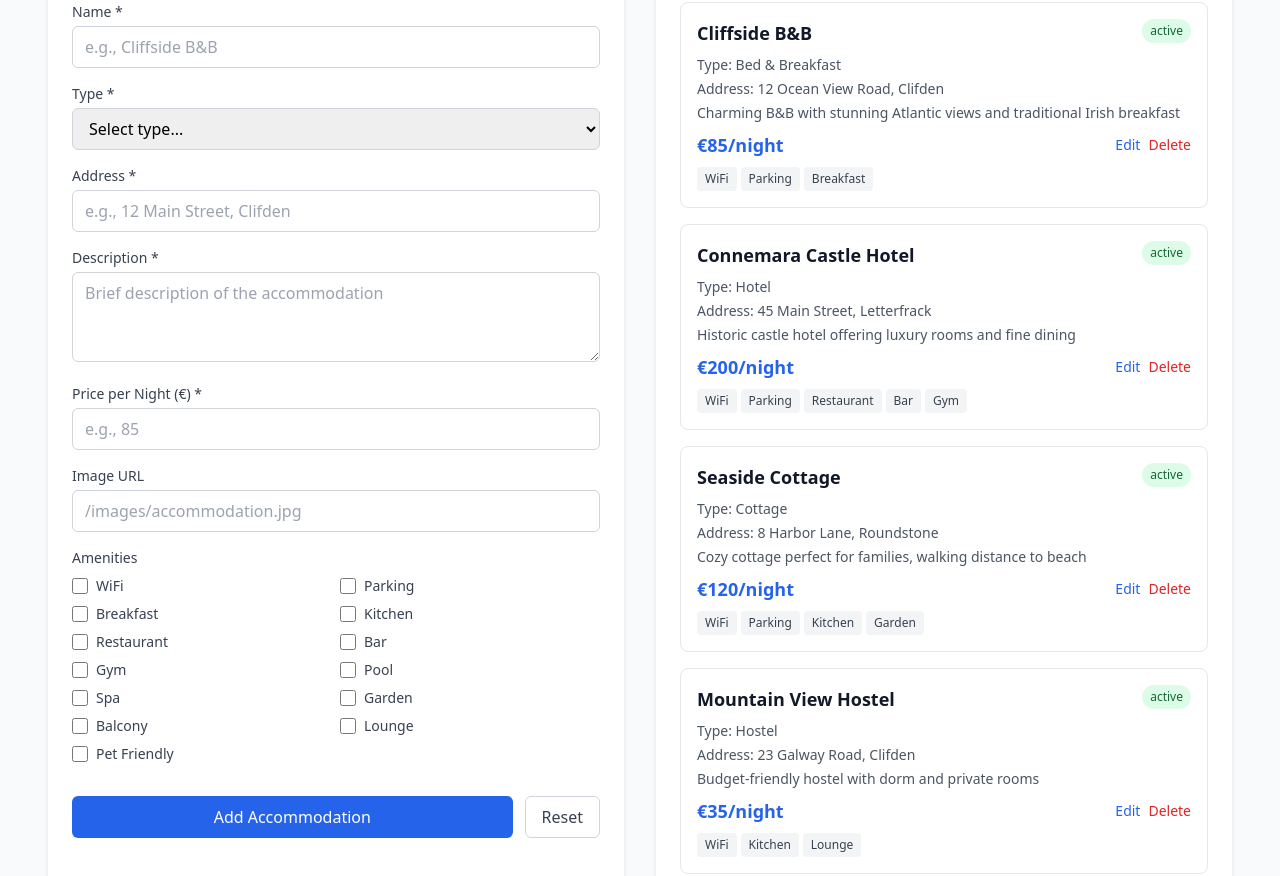
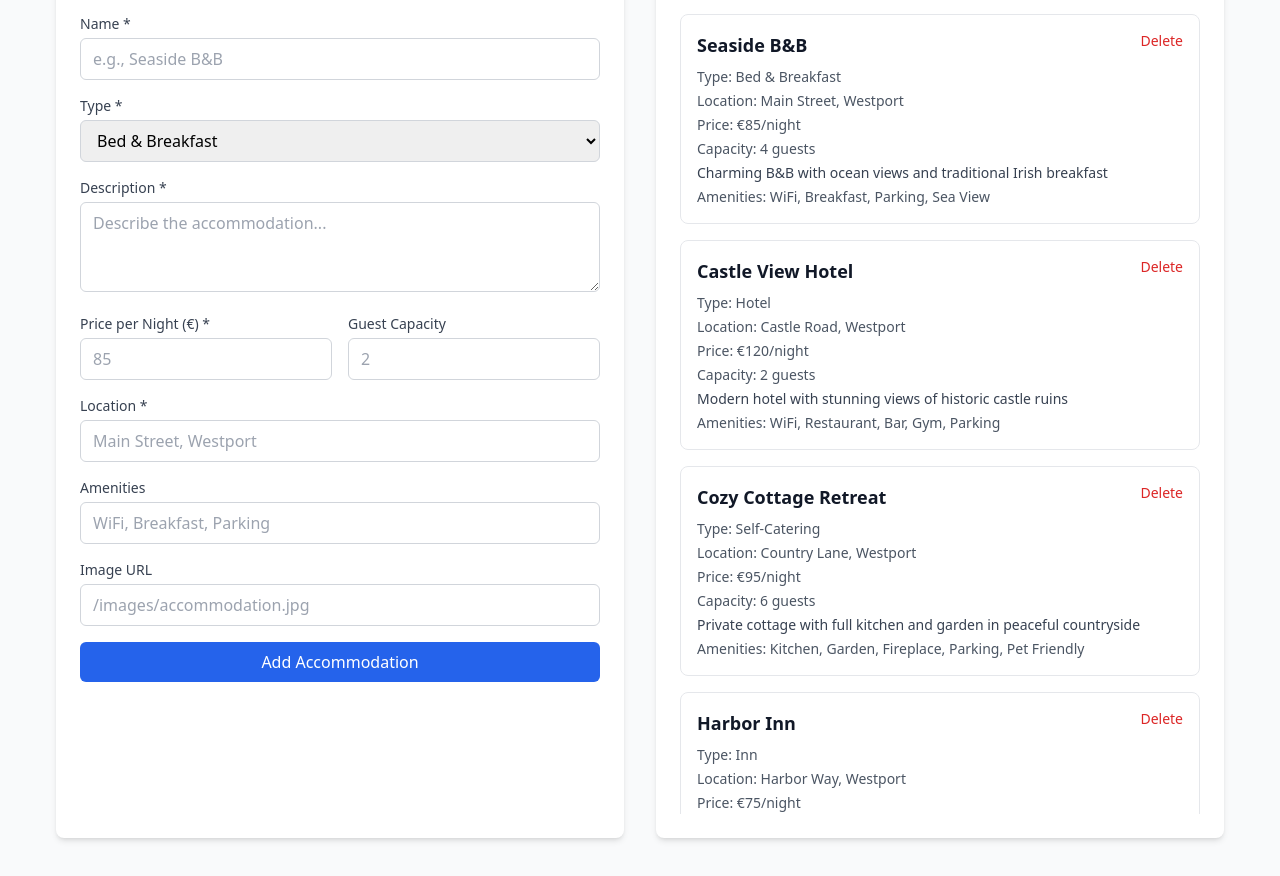
Before and after one commit to dhannan12/pilot-dev-test, a React (Vite) app: page / in a window 1280 px wide. Shown: the part 327-1203 px from the top of the page. Built offline with nearby package versions, Linux system fonts and the light colour scheme.

Commit message:
feat: SCRUM-1143 — AdminAddsA

```diff
--- a/src/components/AdminAddsA.tsx
+++ b/src/components/AdminAddsA.tsx
@@ -1,7 +1,7 @@
 /**
  * AdminAddsA — Admin interface for adding new accommodations to the website
  *
- * Features: accommodation form, type selection, amenities checkboxes, price input, existing accommodations list
+ * Features: accommodation form, validation, existing listings display, add functionality, admin controls
  *
  * Ticket: SCRUM-1143 | Branch: proto/SCRUM-1140
  */
@@ -9,122 +9,109 @@
 import React, { useState } from 'react'
 
 interface Accommodation {
-  id: string
+  id: number
   name: string
   type: string
-  address: string
   description: string
-  pricePerNight: number
-  amenities: string[]
+  price: number
+  location: string
+  amenities: string
+  capacity: number
   imageUrl: string
-  status: 'active' | 'pending' | 'inactive'
 }
 
 const MOCK_ACCOMMODATIONS: Accommodation[] = [
   {
-    id: '1',
-    name: 'Cliffside B&B',
+    id: 1,
+    name: 'Seaside B&B',
     type: 'Bed & Breakfast',
-    address: '12 Ocean View Road, Clifden',
-    description: 'Charming B&B with stunning Atlantic views and traditional Irish breakfast',
-    pricePerNight: 85,
-    amenities: ['WiFi', 'Parking', 'Breakfast'],
-    imageUrl: '/images/cliffside-bnb.jpg',
-    status: 'active'
+    description: 'Charming B&B with ocean views and traditional Irish breakfast',
+    price: 85,
+    location: 'Main Street, Westport',
+    amenities: 'WiFi, Breakfast, Parking, Sea View',
+    capacity: 4,
+    imageUrl: '/images/seaside-bb.jpg'
   },
   {
-    id: '2',
-    name: 'Connemara Castle Hotel',
+    id: 2,
+    name: 'Castle View Hotel',
     type: 'Hotel',
-    address: '45 Main Street, Letterfrack',
-    description: 'Historic castle hotel offering luxury rooms and fine dining',
-    pricePerNight: 200,
-    amenities: ['WiFi', 'Parking', 'Restaurant', 'Bar', 'Gym'],
-    imageUrl: '/images/castle-hotel.jpg',
-    status: 'active'
+    description: 'Modern hotel with stunning views of historic castle ruins',
+    price: 120,
+    location: 'Castle Road, Westport',
+    amenities: 'WiFi, Restaurant, Bar, Gym, Parking',
+    capacity: 2,
+    imageUrl: '/images/castle-view.jpg'
   },
   {
-    id: '3',
-    name: 'Seaside Cottage',
-    type: 'Cottage',
-    address: '8 Harbor Lane, Roundstone',
-    description: 'Cozy cottage perfect for families, walking distance to beach',
-    pricePerNight: 120,
-    amenities: ['WiFi', 'Parking', 'Kitchen', 'Garden'],
-    imageUrl: '/images/seaside-cottage.jpg',
-    status: 'active'
+    id: 3,
+    name: 'Cozy Cottage Retreat',
+    type: 'Self-Catering',
+    description: 'Private cottage with full kitchen and garden in peaceful countryside',
+    price: 95,
+    location: 'Country Lane, Westport',
+    amenities: 'Kitchen, Garden, Fireplace, Parking, Pet Friendly',
+    capacity: 6,
+    imageUrl: '/images/cozy-cottage.jpg'
   },
   {
-    id: '4',
-    name: 'Mountain View Hostel',
-    type: 'Hostel',
-    address: '23 Galway Road, Clifden',
-    description: 'Budget-friendly hostel with dorm and private rooms',
-    pricePerNight: 35,
-    amenities: ['WiFi', 'Kitchen', 'Lounge'],
-    imageUrl: '/images/mountain-hostel.jpg',
-    status: 'active'
+    id: 4,
+    name: 'Harbor Inn',
+    type: 'Inn',
+    description: 'Traditional Irish inn overlooking the bustling harbor',
+    price: 75,
+    location: 'Harbor Way, Westport',
+    amenities: 'WiFi, Pub, Breakfast, Harbor View',
+    capacity: 3,
+    imageUrl: '/images/harbor-inn.jpg'
   },
   {
-    id: '5',
-    name: 'Harbour House Apartment',
-    type: 'Apartment',
-    address: '7 Pier Street, Westport',
-    description: 'Modern apartment with harbor views and self-catering facilities',
-    pricePerNight: 95,
-    amenities: ['WiFi', 'Parking', 'Kitchen', 'Balcony'],
-    imageUrl: '/images/harbour-apt.jpg',
-    status: 'pending'
+    id: 5,
+    name: 'Mountain Lodge',
+    type: 'Lodge',
+    description: 'Rustic lodge at the base of Croagh Patrick mountain',
+    price: 110,
+    location: 'Mountain Road, Westport',
+    amenities: 'WiFi, Restaurant, Hiking Trails, Mountain View, Sauna',
+    capacity: 8,
+    imageUrl: '/images/mountain-lodge.jpg'
   },
   {
-    id: '6',
-    name: 'Celtic Guesthouse',
+    id: 6,
+    name: 'Town Centre Guesthouse',
     type: 'Guesthouse',
-    address: '15 Church Street, Clifden',
-    description: 'Traditional guesthouse in the heart of Clifden',
-    pricePerNight: 75,
-    amenities: ['WiFi', 'Parking', 'Breakfast'],
-    imageUrl: '/images/celtic-guesthouse.jpg',
-    status: 'active'
+    description: 'Convenient guesthouse in the heart of town near shops and pubs',
+    price: 65,
+    location: 'Bridge Street, Westport',
+    amenities: 'WiFi, Breakfast, Central Location',
+    capacity: 2,
+    imageUrl: '/images/town-guesthouse.jpg'
   }
 ]
 
 const ACCOMMODATION_TYPES = [
+  'Bed & Breakfast',
   'Hotel',
-  'Bed & Breakfast',
-  'Cottage',
-  'Apartment',
-  'Hostel',
-  'Guesthouse'
-]
-
-const AVAILABLE_AMENITIES = [
-  'WiFi',
-  'Parking',
-  'Breakfast',
-  'Kitchen',
-  'Restaurant',
-  'Bar',
-  'Gym',
-  'Pool',
-  'Spa',
-  'Garden',
-  'Balcony',
-  'Lounge',
-  'Pet Friendly'
+  'Self-Catering',
+  'Inn',
+  'Lodge',
+  'Guesthouse',
+  'Hostel'
 ]
 
 export default function AdminAddsA() {
-  const [accommodations] = useState<Accommodation[]>(MOCK_ACCOMMODATIONS)
+  const [accommodations, setAccommodations] = useState<Accommodation[]>(MOCK_ACCOMMODATIONS)
   const [formData, setFormData] = useState({
     name: '',
-    type: '',
-    address: '',
+    type: 'Bed & Breakfast',
     description: '',
-    pricePerNight: '',
-    amenities: [] as string[],
+    price: '',
+    location: '',
+    amenities: '',
+    capacity: '',
     imageUrl: ''
   })
+  const [message, setMessage] = useState('')
 
   const handleInputChange = (
     e: React.ChangeEvent<HTMLInputElement | HTMLTextAreaElement | HTMLSelectElement>
@@ -133,186 +120,206 @@ export default function AdminAddsA() {
     setFormData(prev => ({ ...prev, [name]: value }))
   }
 
-  const handleAmenityToggle = (amenity: string) => {
-    setFormData(prev => ({
-      ...prev,
-      amenities: prev.amenities.includes(amenity)
-        ? prev.amenities.filter(a => a !== amenity)
-        : [...prev.amenities, amenity]
-    }))
+  const handleSubmit = (e: React.FormEvent) => {
+    e.preventDefault()
+
+    // Validation
+    if (!formData.name || !formData.description || !formData.price || !formData.location) {
+      setMessage('Please fill in all required fields')
+      return
     }
 
-  const handleSubmit = (e: React.FormEvent) => {
-    e.preventDefault()
-    // In a real app, this would send data to API
-    console.log('New accommodation:', formData)
+    const newAccommodation: Accommodation = {
+      id: accommodations.length + 1,
+      name: formData.name,
+      type: formData.type,
+      description: formData.description,
+      price: parseFloat(formData.price),
+      location: formData.location,
+      amenities: formData.amenities,
+      capacity: parseInt(formData.capacity) || 2,
+      imageUrl: formData.imageUrl || '/images/default.jpg'
+    }
+
+    setAccommodations(prev => [...prev, newAccommodation])
+    setMessage(`Successfully added ${formData.name}!`)
+
     // Reset form
     setFormData({
       name: '',
-      type: '',
-      address: '',
+      type: 'Bed & Breakfast',
       description: '',
-      pricePerNight: '',
-      amenities: [],
+      price: '',
+      location: '',
+      amenities: '',
+      capacity: '',
       imageUrl: ''
     })
+
+    setTimeout(() => setMessage(''), 3000)
   }
 
-  const handleReset = () => {
-    setFormData({
-      name: '',
-      type: '',
-      address: '',
-      description: '',
-      pricePerNight: '',
-      amenities: [],
-      imageUrl: ''
-    })
+  const handleDelete = (id: number) => {
+    setAccommodations(prev => prev.filter(acc => acc.id !== id))
+    setMessage('Accommodation removed')
+    setTimeout(() => setMessage(''), 3000)
   }
 
   return (
-    <div data-testid="adminaddsa" className="min-h-screen bg-gray-50 p-6">
+    <div data-testid="adminaddsa" className="min-h-screen bg-gray-50 p-8">
       <div className="max-w-7xl mx-auto">
         <header className="mb-8">
-          <h1 className="text-3xl font-bold text-gray-900 mb-2">
+          <h1 className="text-4xl font-bold text-gray-900 mb-2">
             Accommodation Management
           </h1>
-          <p className="text-gray-600">Add new accommodations to the website</p>
+          <p className="text-gray-600">Add and manage accommodations for West Ireland Tourist Town</p>
         </header>
 
+        {message && (
+          <div className="mb-6 p-4 bg-green-100 border border-green-400 text-green-700 rounded">
+            {message}
+          </div>
+        )}
+
         <div className="grid grid-cols-1 lg:grid-cols-2 gap-8">
-          {/* Add Accommodation Form */}
+          {/* Add New Accommodation Form */}
           <div className="bg-white rounded-lg shadow-md p-6">
-            <h2 className="text-2xl font-semibold text-gray-800 mb-6">
-              Add New Accommodation
-            </h2>
+            <h2 className="text-2xl font-semibold text-gray-800 mb-6">Add New Accommodation</h2>
 
             <form onSubmit={handleSubmit} className="space-y-4">
-              {/* Name */}
               <div>
-                <label
-                  htmlFor="name"
-                  className="block text-sm font-medium text-gray-700 mb-1"
-                >
+                <label htmlFor="name" className="block text-sm font-medium text-gray-700 mb-1">
                   Name *
                 </label>
                 <input
+                  data-testid="adminaddsa-name"
+                  type="text"
                   id="name"
                   name="name"
-                  type="text"
-                  data-testid="adminaddsa-name"
                   value={formData.name}
                   onChange={handleInputChange}
+                  className="w-full px-3 py-2 border border-gray-300 rounded-md focus:outline-none focus:ring-2 focus:ring-blue-500"
+                  placeholder="e.g., Seaside B&B"
                   required
-                  className="w-full px-3 py-2 border border-gray-300 rounded-md focus:outline-none focus:ring-2 focus:ring-blue-500"
-                  placeholder="e.g., Cliffside B&B"
                 />
               </div>
 
-              {/* Type */}
               <div>
-                <label
-                  htmlFor="type"
-                  className="block text-sm font-medium text-gray-700 mb-1"
-                >
+                <label htmlFor="type" className="block text-sm font-medium text-gray-700 mb-1">
                   Type *
                 </label>
                 <select
+                  data-testid="adminaddsa-type"
                   id="type"
                   name="type"
-                  data-testid="adminaddsa-type"
                   value={formData.type}
                   onChange={handleInputChange}
+                  className="w-full px-3 py-2 border border-gray-300 rounded-md focus:outline-none focus:ring-2 focus:ring-blue-500"
                   required
-                  className="w-full px-3 py-2 border border-gray-300 rounded-md focus:outline-none focus:ring-2 focus:ring-blue-500"
                 >
-                  <option value="">Select type...</option>
                   {ACCOMMODATION_TYPES.map(type => (
-                    <option key={type} value={type}>
-                      {type}
-                    </option>
+                    <option key={type} value={type}>{type}</option>
                   ))}
                 </select>
               </div>
 
-              {/* Address */}
               <div>
-                <label
-                  htmlFor="address"
-                  className="block text-sm font-medium text-gray-700 mb-1"
-                >
-                  Address *
+                <label htmlFor="description" className="block text-sm font-medium text-gray-700 mb-1">
+                  Description *
                 </label>
-                <input
-                  id="address"
-                  name="address"
-                  type="text"
-                  data-testid="adminaddsa-address"
-                  value={formData.address}
+                <textarea
+                  data-testid="adminaddsa-description"
+                  id="description"
+                  name="description"
+                  value={formData.description}
                   onChange={handleInputChange}
+                  rows={3}
+                  className="w-full px-3 py-2 border border-gray-300 rounded-md focus:outline-none focus:ring-2 focus:ring-blue-500"
+                  placeholder="Describe the accommodation..."
                   required
-                  className="w-full px-3 py-2 border border-gray-300 rounded-md focus:outline-none focus:ring-2 focus:ring-blue-500"
-                  placeholder="e.g., 12 Main Street, Clifden"
                 />
               </div>
 
-              {/* Description */}
+              <div className="grid grid-cols-2 gap-4">
                 <div>
-                <label
-                  htmlFor="description"
-                  className="block text-sm font-medium text-gray-700 mb-1"
-                >
-                  Description *
+                  <label htmlFor="price" className="block text-sm font-medium text-gray-700 mb-1">
+                    Price per Night (€) *
                   </label>
-                <textarea
-                  id="description"
-                  name="description"
-                  data-testid="adminaddsa-description"
-                  value={formData.description}
+                  <input
+                    data-testid="adminaddsa-price"
+                    type="number"
+                    id="price"
+                    name="price"
+                    value={formData.price}
                     onChange={handleInputChange}
+                    min="0"
+                    step="0.01"
+                    className="w-full px-3 py-2 border border-gray-300 rounded-md focus:outline-none focus:ring-2 focus:ring-blue-500"
+                    placeholder="85"
                     required
-                  rows={3}
-                  className="w-full px-3 py-2 border border-gray-300 rounded-md focus:outline-none focus:ring-2 focus:ring-blue-500"
-                  placeholder="Brief description of the accommodation"
                   />
                 </div>
 
-              {/* Price */}
                 <div>
-                <label
-                  htmlFor="pricePerNight"
-                  className="block text-sm font-medium text-gray-700 mb-1"
-                >
-                  Price per Night (€) *
+                  <label htmlFor="capacity" className="block text-sm font-medium text-gray-700 mb-1">
+                    Guest Capacity
                   </label>
                   <input
-                  id="pricePerNight"
-                  name="pricePerNight"
+                    data-testid="adminaddsa-capacity"
                     type="number"
-                  data-testid="adminaddsa-price"
-                  value={formData.pricePerNight}
+                    id="capacity"
+                    name="capacity"
+                    value={formData.capacity}
                     onChange={handleInputChange}
+                    min="1"
+                    className="w-full px-3 py-2 border border-gray-300 rounded-md focus:outline-none focus:ring-2 focus:ring-blue-500"
+                    placeholder="2"
+                  />
+                </div>
+              </div>
+
+              <div>
+                <label htmlFor="location" className="block text-sm font-medium text-gray-700 mb-1">
+                  Location *
+                </label>
+                <input
+                  data-testid="adminaddsa-location"
+                  type="text"
+                  id="location"
+                  name="location"
+                  value={formData.location}
+                  onChange={handleInputChange}
+                  className="w-full px-3 py-2 border border-gray-300 rounded-md focus:outline-none focus:ring-2 focus:ring-blue-500"
+                  placeholder="Main Street, Westport"
                   required
-                  min="0"
-                  step="1"
-                  className="w-full px-3 py-2 border border-gray-300 rounded-md focus:outline-none focus:ring-2 focus:ring-blue-500"
-                  placeholder="e.g., 85"
                 />
               </div>
 
-              {/* Image URL */}
               <div>
-                <label
-                  htmlFor="imageUrl"
-                  className="block text-sm font-medium text-gray-700 mb-1"
-                >
+                <label htmlFor="amenities" className="block text-sm font-medium text-gray-700 mb-1">
+                  Amenities
+                </label>
+                <input
+                  data-testid="adminaddsa-amenities"
+                  type="text"
+                  id="amenities"
+                  name="amenities"
+                  value={formData.amenities}
+                  onChange={handleInputChange}
+                  className="w-full px-3 py-2 border border-gray-300 rounded-md focus:outline-none focus:ring-2 focus:ring-blue-500"
+                  placeholder="WiFi, Breakfast, Parking"
+                />
+              </div>
+
+              <div>
+                <label htmlFor="imageUrl" className="block text-sm font-medium text-gray-700 mb-1">
                   Image URL
                 </label>
                 <input
+                  data-testid="adminaddsa-imageurl"
+                  type="text"
                   id="imageUrl"
                   name="imageUrl"
-                  type="text"
-                  data-testid="adminaddsa-imageurl"
                   value={formData.imageUrl}
                   onChange={handleInputChange}
                   className="w-full px-3 py-2 border border-gray-300 rounded-md focus:outline-none focus:ring-2 focus:ring-blue-500"
@@ -320,123 +327,62 @@ export default function AdminAddsA() {
                 />
               </div>
 
-              {/* Amenities */}
-              <div>
-                <label className="block text-sm font-medium text-gray-700 mb-2">
-                  Amenities
-                </label>
-                <div className="grid grid-cols-2 gap-2">
-                  {AVAILABLE_AMENITIES.map(amenity => (
-                    <label
-                      key={amenity}
-                      className="flex items-center space-x-2 text-sm"
-                    >
-                      <input
-                        type="checkbox"
-                        data-testid={`adminaddsa-amenity-${amenity.toLowerCase().replace(' ', '-')}`}
-                        checked={formData.amenities.includes(amenity)}
-                        onChange={() => handleAmenityToggle(amenity)}
-                        className="w-4 h-4 text-blue-600 border-gray-300 rounded focus:ring-blue-500"
-                      />
-                      <span className="text-gray-700">{amenity}</span>
-                    </label>
-                  ))}
-                </div>
-              </div>
-
-              {/* Buttons */}
-              <div className="flex gap-3 pt-4">
               <button
+                data-testid="adminaddsa-submit"
                 type="submit"
-                  data-testid="adminaddsa-submit"
-                  className="flex-1 bg-blue-600 text-white py-2 px-4 rounded-md hover:bg-blue-700 focus:outline-none focus:ring-2 focus:ring-blue-500 focus:ring-offset-2 font-medium"
+                className="w-full bg-blue-600 text-white py-2 px-4 rounded-md hover:bg-blue-700 transition duration-200 font-medium"
               >
                 Add Accommodation
               </button>
-                <button
-                  type="button"
-                  data-testid="adminaddsa-reset"
-                  onClick={handleReset}
-                  className="px-4 py-2 border border-gray-300 rounded-md text-gray-700 hover:bg-gray-50 focus:outline-none focus:ring-2 focus:ring-blue-500 focus:ring-offset-2 font-medium"
-                >
-                  Reset
-                </button>
-              </div>
             </form>
           </div>
 
           {/* Existing Accommodations List */}
           <div className="bg-white rounded-lg shadow-md p-6">
             <h2 className="text-2xl font-semibold text-gray-800 mb-6">
-              Existing Accommodations ({accommodations.length})
+              Current Accommodations ({accommodations.length})
             </h2>
 
-            <div data-testid="adminaddsa-list" className="space-y-4">
-              {accommodations.map(acc => (
+            <div data-testid="adminaddsa-list" className="space-y-4 max-h-[800px] overflow-y-auto">
+              {accommodations.map(accommodation => (
                 <div
-                  key={acc.id}
+                  key={accommodation.id}
                   data-testid="adminaddsa-item"
-                  className="border border-gray-200 rounded-lg p-4 hover:shadow-md transition-shadow"
+                  className="border border-gray-200 rounded-lg p-4 hover:shadow-md transition duration-200"
                 >
                   <div className="flex justify-between items-start mb-2">
-                    <h3 className="font-semibold text-lg text-gray-900">
-                      {acc.name}
+                    <h3 className="text-lg font-semibold text-gray-900">
+                      {accommodation.name}
                     </h3>
-                    <span
-                      className={`px-2 py-1 text-xs rounded-full font-medium ${
-                        acc.status === 'active'
-                          ? 'bg-green-100 text-green-800'
-                          : acc.status === 'pending'
-                          ? 'bg-yellow-100 text-yellow-800'
-                          : 'bg-gray-100 text-gray-800'
-                      }`}
-                    >
-                      {acc.status}
-                    </span>
-                  </div>
-
-                  <p className="text-sm text-gray-600 mb-1">
-                    <span className="font-medium">Type:</span> {acc.type}
-                  </p>
-                  <p className="text-sm text-gray-600 mb-1">
-                    <span className="font-medium">Address:</span> {acc.address}
-                  </p>
-                  <p className="text-sm text-gray-600 mb-2">
-                    {acc.description}
-                  </p>
-
-                  <div className="flex items-center justify-between">
-                    <p className="text-lg font-semibold text-blue-600">
-                      €{acc.pricePerNight}/night
-                    </p>
-                    <div className="flex gap-2">
-                      <button
-                        data-testid="adminaddsa-edit"
-                        className="text-sm text-blue-600 hover:text-blue-800 font-medium"
-                      >
-                        Edit
-                      </button>
                     <button
                       data-testid="adminaddsa-delete"
-                        className="text-sm text-red-600 hover:text-red-800 font-medium"
+                      onClick={() => handleDelete(accommodation.id)}
+                      className="text-red-600 hover:text-red-800 text-sm font-medium"
                     >
                       Delete
                     </button>
                   </div>
+
+                  <div className="space-y-1 text-sm text-gray-600">
+                    <p>
+                      <span className="font-medium">Type:</span> {accommodation.type}
+                    </p>
+                    <p>
+                      <span className="font-medium">Location:</span> {accommodation.location}
+                    </p>
+                    <p>
+                      <span className="font-medium">Price:</span> €{accommodation.price}/night
+                    </p>
+                    <p>
+                      <span className="font-medium">Capacity:</span> {accommodation.capacity} guests
+                    </p>
+                    <p className="text-gray-700">{accommodation.description}</p>
+                    {accommodation.amenities && (
+                      <p>
+                        <span className="font-medium">Amenities:</span> {accommodation.amenities}
+                      </p>
+                    )}
                   </div>
-
-                  {acc.amenities.length > 0 && (
-                    <div className="mt-2 flex flex-wrap gap-1">
-                      {acc.amenities.map(amenity => (
-                        <span
-                          key={amenity}
-                          className="px-2 py-1 bg-gray-100 text-gray-700 text-xs rounded"
-                        >
-                          {amenity}
-                        </span>
-                      ))}
-                    </div>
-                  )}
                 </div>
               ))}
             </div>
```
Also changed, not shown: 1 other file (tests, documents, lock files or other folders). Lines whose indentation alone changed are shown as unchanged.
